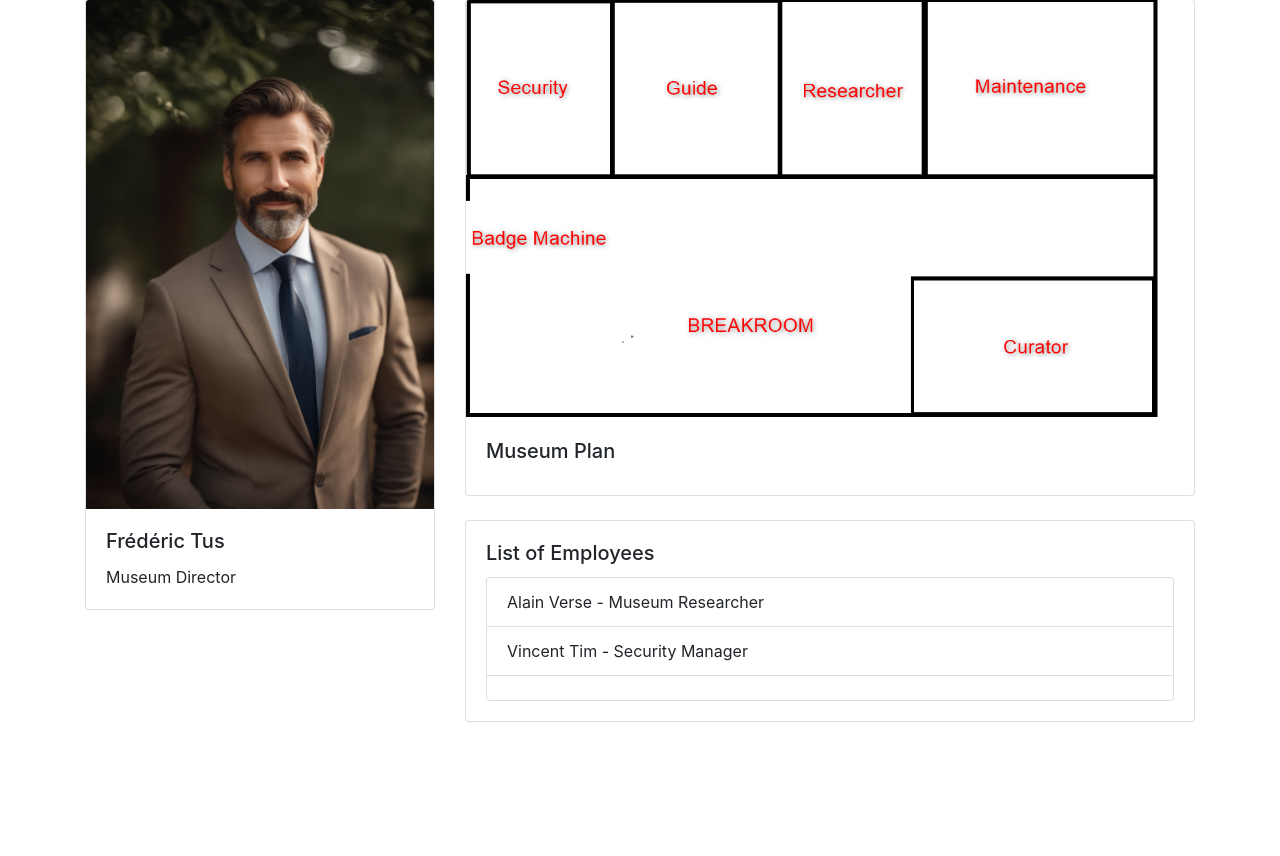
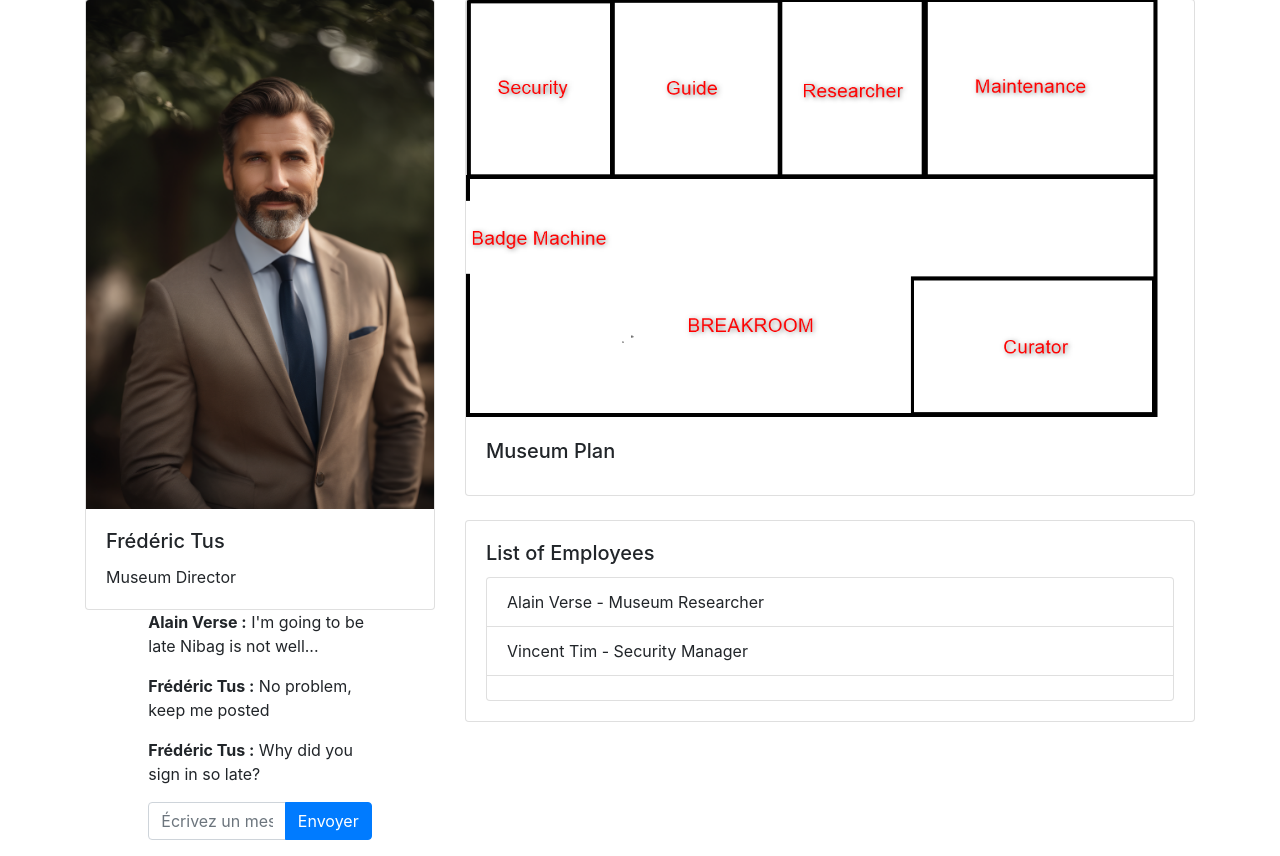
Before and after one commit to maxime-huds/musee-mauroide, a PHP site: page /main-directeur.php in a window 1280 px wide. Shown: the part 49-905 px from the top of the page. Before the commit the page ends 771 px from the top, so only its background shows below. Run offline with PHP 8.4, Linux system fonts and the light colour scheme; some libraries are stand-ins or nearby versions.

Commit message:
ajout indice

```diff
--- a/main-directeur.php
+++ b/main-directeur.php
@@ -19,6 +19,29 @@ $a = session_id(); if(empty($a)) session_start();
                     <div class="card-body">
                         <h5 class="card-title">Frédéric Tus</h5>
                         <p class="card-text">Museum Director</p>
+                    </div>
+                </div>
+                    <div class="row">
+                        <div class="col-md-8 offset-md-2">
+                            <div class="chat-container">
+                                <div class="message">
+                                    <p><strong>Alain Verse :</strong> I'm going to be late Nibag is not well...</p>
+                                </div>
+                                <div class="message">
+                                    <p><strong>Frédéric Tus :</strong> No problem, keep me posted</p>
+                                </div>
+                                <div class="message">
+                                    <p><strong>Frédéric Tus :</strong> Why did you sign in so late?</p>
+                                </div>
+                                <!-- Ajoutez plus de messages ici -->
+                            </div>
+                            <div class="input-group mb-3">
+                                <input type="text" class="form-control" placeholder="Écrivez un message...">
+                                <div class="input-group-append">
+                                    <button class="btn btn-primary" type="button">Envoyer</button>
+                                </div>
+                            </div>
+
                     </div>
                 </div>
             </div>
@@ -43,6 +66,7 @@ $a = session_id(); if(empty($a)) session_start();
                         </div>
                     </div>
                 </div>
+
             </div>
         </div>
     </div>
--- a/main-verse.php
+++ b/main-verse.php
@@ -47,6 +47,7 @@ include "verif.php";
                     </div>
                 </div>
 
+
                 <div class="mt-4">
                     <div class="card">
                         <div class="card-body">
--- a/museum.html
+++ b/museum.html
@@ -37,9 +37,9 @@
         <h1>Murder at the Mauroide Museum</h1>
         <img src="images/img1.jpg" alt="Mauroide Museum" class="img-fluid rounded mb-4">
         <p>A shocking incident occurred at the prestigious Mauroide Museum yesterday evening when a murder took place within its hallowed halls. Visitors were left in disbelief as the tranquil atmosphere of the museum was shattered by this gruesome event.</p>
-        <img src="https://museumexample.com/crime-scene.jpg" alt="Crime Scene" class="img-fluid rounded mb-4">
+        <img src="https://www.ultimaenvironmental.store/wp-content/uploads/2021/06/crime-scene-cordon.jpg" alt="Crime Scene" class="img-fluid rounded mb-4">
         <p>The victim, identified as Professor Jonathan Smith, a renowned archaeologist, was found lifeless near the exhibit of ancient artifacts. The authorities have launched a full-scale investigation to unravel the mystery surrounding this heinous crime.</p>
-        <img src="https://museumexample.com/police-investigation.jpg" alt="Police Investigation" class="img-fluid rounded mb-4">
+        <img src="https://dcfwfuaf91uza.cloudfront.net/online/wp-content/uploads/bs-in-criminal-justice-crime-scene-investigation.jpg" alt="Police Investigation" class="img-fluid rounded mb-4">
         <p>The Mauroide Museum, known for its extensive collection of historical artifacts and art, has been temporarily closed to the public as the police conduct their investigation. Museum staff are cooperating fully with the authorities to ensure a swift resolution to this tragedy.</p>
         <p>Our thoughts go out to the family and friends of Professor Smith, and we will continue to provide updates on this developing story. The museum's reopening date will be announced once the investigation concludes, and security measures are put in place to prevent any future incidents.</p>
 
```
Also changed, not shown: index.php (+4 -4 lines), chatapp.html (added).
